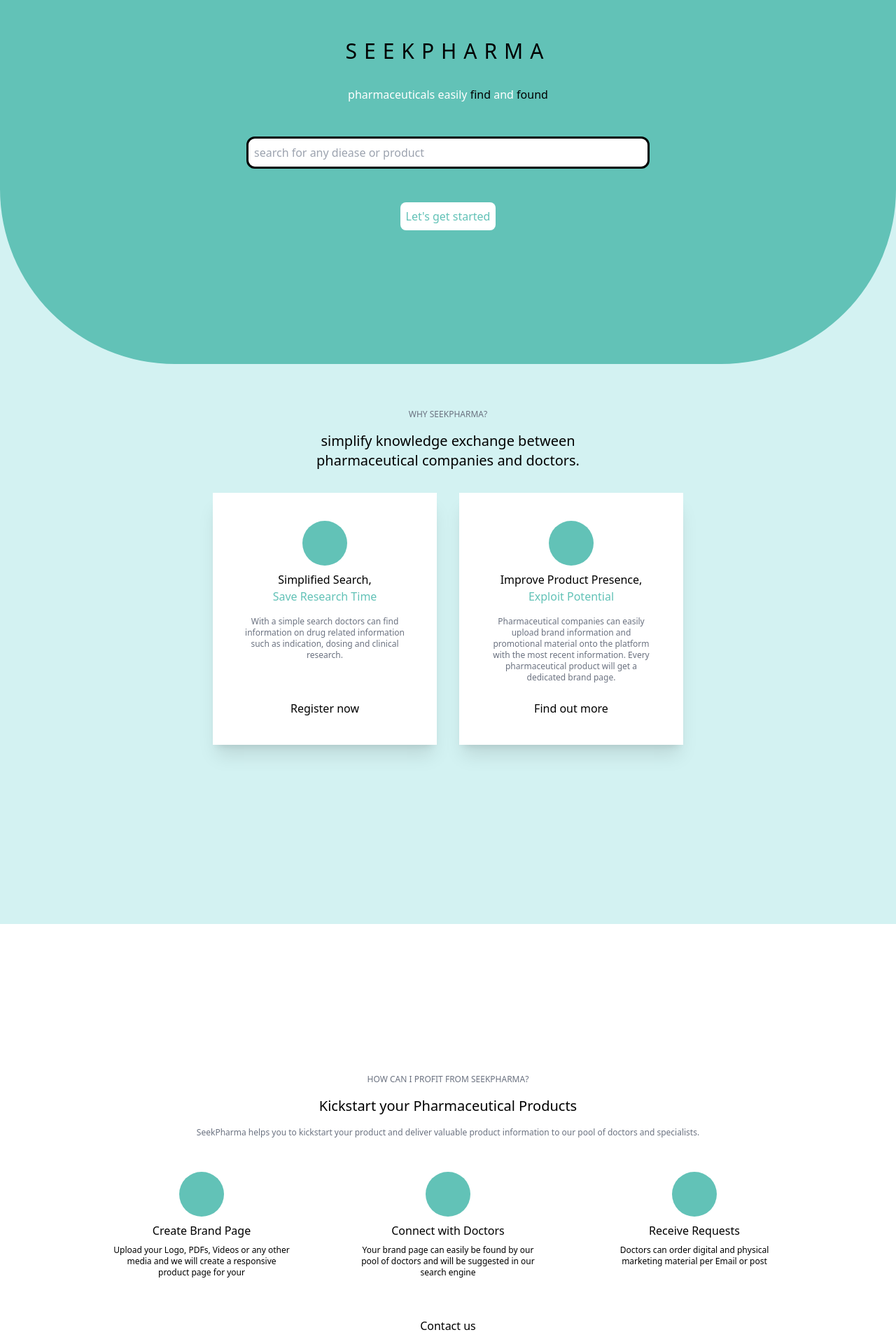
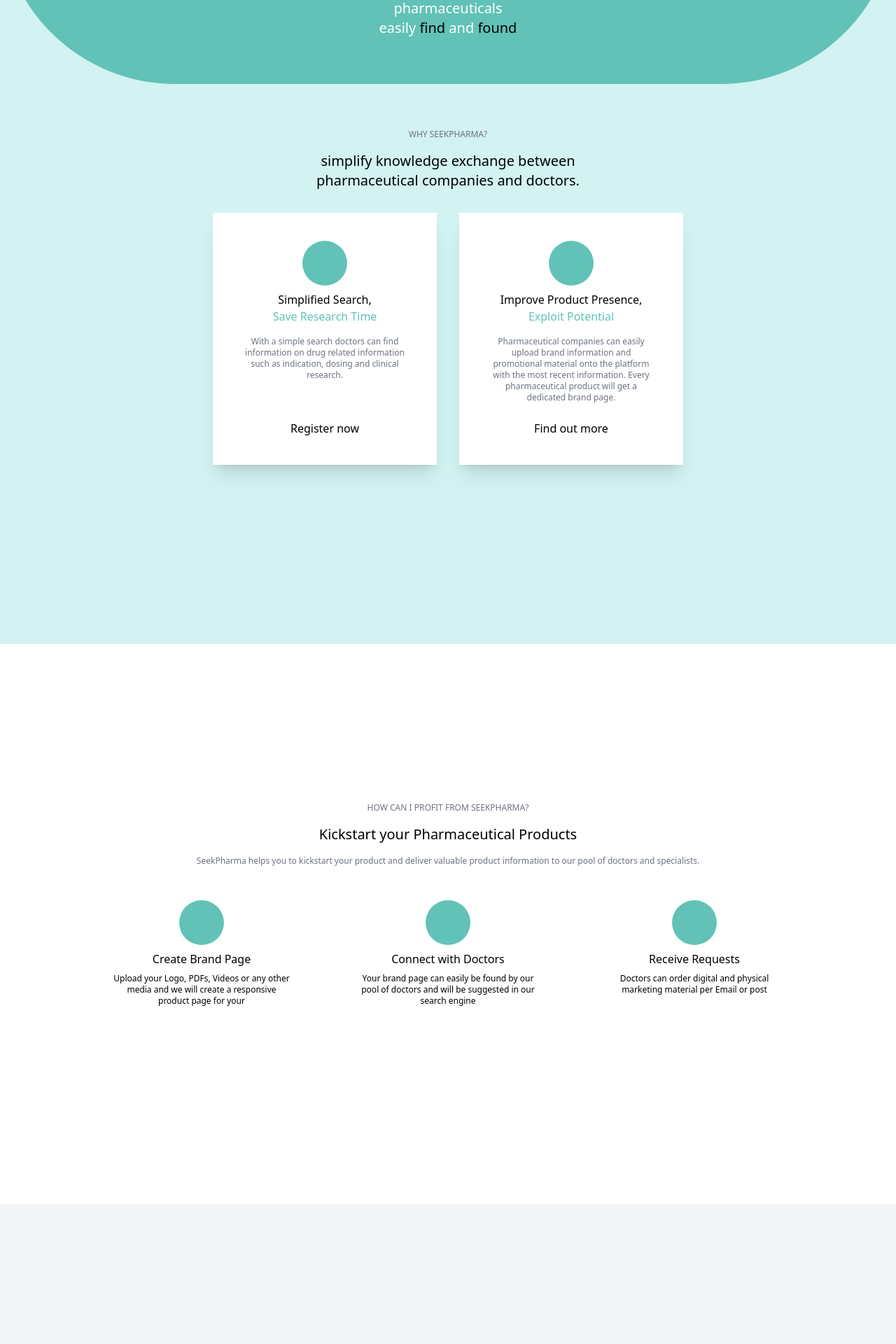
Before and after one commit to seekpharma/seekpharma.github.io, a Next.js app: page / in a window 1280 px wide. Shown: the part 280-2200 px from the top of the page at 70% size. Built offline with nearby package versions, Linux system fonts and the light colour scheme.

Commit message:
adjustments

```diff
--- /dev/null
+++ b/pages/api/getContactEmail.ts
@@ -0,0 +1,5 @@
+import { NextRequest } from "next/server";
+
+export default function handler(req: NextRequest, res: any) {
+  res.status(200).json({ email: "info@seekpharma.com" });
+}
--- a/pages/index.tsx
+++ b/pages/index.tsx
@@ -1,13 +1,22 @@
 import type { NextPage } from "next";
 import Head from "next/head";
 import Image from "next/image";
+import { useState } from "react";
 import Card from "../components/Card";
 
 const Index: NextPage = () => {
+  const [email, setEmail] = useState<string | null>(null);
+
   const openSearchPage = () => {
     if (window) {
       window.open("https://search.seekpharma.com");
     }
+  };
+
+  const displayEmail = () => {
+    fetch("/api/getContactEmail")
+      .then((response) => response.json())
+      .then((result) => setEmail(result?.email ?? null));
   };
 
   return (
@@ -17,7 +26,7 @@
         <meta name="description" content="Seekpharma" />
       </Head>
       <main className="bg-sp-secondary">
-        <section className="h-screen relative bg-sp-primary rounded-b-[100px] sm:rounded-b-[250px]">
+        <section className="h-[50vh] relative bg-sp-primary rounded-b-[100px] sm:rounded-b-[250px]">
           <header className="flex flex-row justify-between items-center p-4">
             <div></div>
             <div>
@@ -33,19 +42,11 @@
               <h2 className="tracking-[10px] text-xl sm:text-3xl">
                 SEEKPHARMA
               </h2>
-              <p className="text-sm sm:text-base">
-                <span className="text-white">pharmaceuticals easily</span> find{" "}
+              <p className="text-sm sm:text-xl w-52 text-center">
+                <span className="text-white">pharmaceuticals easily </span>
+                <span>find </span>
                 <span className="text-white">and</span> found
               </p>
-              <div className="w-full p-4 flex justify-center">
-                <input
-                  className="p-2 w-full max-w-xl rounded-xl border-[3px] border-black"
-                  placeholder="search for any diease or product"
-                />
-              </div>
-              <button className="p-2 bg-white text-sp-primary rounded-lg">
-                Let&apos;s get started
-              </button>
             </div>
           </div>
         </section>
@@ -74,7 +75,7 @@
           </div>
         </section>
 
-        <section className="pt-12 pb-12 sm:pt-0 sm:pb-0 min-h-screen flex flex-col justify-center items-center bg-white">
+        <section className="pt-12 pb-12 md:pt-0 md:pb-0 min-h-screen flex flex-col justify-center items-center bg-white">
           <div className="text-xs text-gray-500 pb-4">
             HOW CAN I PROFIT FROM SEEKPHARMA?
           </div>
@@ -126,13 +127,9 @@
               </div>
             </div>
           </div>
-
-          <div>
-            <button>Contact us</button>
-          </div>
         </section>
 
-        <section className="pt-12 pb-12 sm:pt-0 sm:pb-0 min-h-screen flex flex-col items-center bg-gray-100 justify-center">
+        <section className="pt-12 pb-12 md:pt-0 md:pb-0 min-h-screen flex flex-col items-center bg-gray-100 justify-center">
           <div className="text-xs text-gray-500 pb-4">WHAT WE BELIEVE IN</div>
           <div className="text-xl text-center max-w-md pb-4">Our Vision</div>
           <div className="text-center text-xs text-gray-500">
@@ -260,47 +257,19 @@
             </p>
           </div>
           <div>
-            <input className="p-2" placeholder="Enter your company name" />
-          </div>
-          <div>
-            <input className="p-2" placeholder="Enter your Email to start" />
-          </div>
-          <div>
-            <p className="text-xs text-white">
-              We will contact you as soon as possible.
-            </p>
+            {!email && (
+              <button
+                className="p-2 bg-white text-sp-primary rounded-lg"
+                onClick={displayEmail}
+              >
+                Show email
+              </button>
+            )}
+            {email && <a href={`mailto:${email}`}>{email}</a>}
           </div>
         </section>
 
-        <section className="flex justify-center p-12">
-          <div className="grid grid-cols-3 text-xs gap-2 gap-x-10 sm:gap-x-20">
-            <div className="font-medium">Company</div>
-            <div className="font-medium">Product</div>
-            <div className="font-medium">Resources</div>
-            <div>About us</div>
-            <div>Why SeekPharma?</div>
-            <div>Download</div>
-            <div>Careers</div>
-            <div>Enterprise</div>
-            <div>Help Center</div>
-            <div>Blog</div>
-            <div>Customer Stories</div>
-            <div>Guides</div>
-            <div>Press</div>
-            <div>Pricing</div>
-            <div>Partners</div>
-            <div>Brand Guidelines</div>
-            <div>Security</div>
-            <div>Events</div>
-          </div>
-        </section>
-
-        <footer className="grid grid-cols-12 bg-gray-100 h-12 p-3">
-          <div className="text-xs text-gray-500 col-span-3">Status</div>
-          <div className="text-xs text-gray-500 col-span-3">
-            Privacy &amp; Terms
-          </div>
-          <div className="text-xs text-gray-500 col-span-3">Contact Us</div>
+        <footer className="flex justify-end bg-gray-100 h-12 p-3">
           <div className="text-xs text-gray-500 col-span-3">EN</div>
         </footer>
       </main>
```
Also changed, not shown: 1 other file (tests, documents, lock files or other folders).
